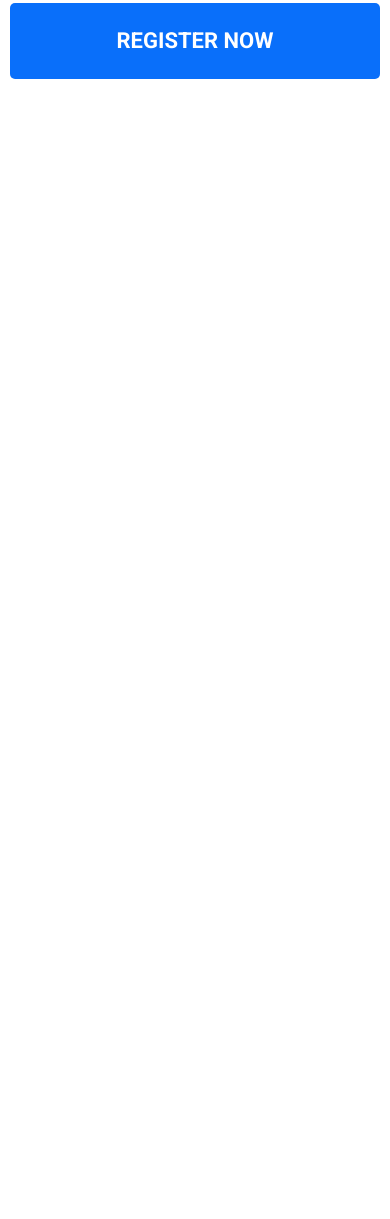
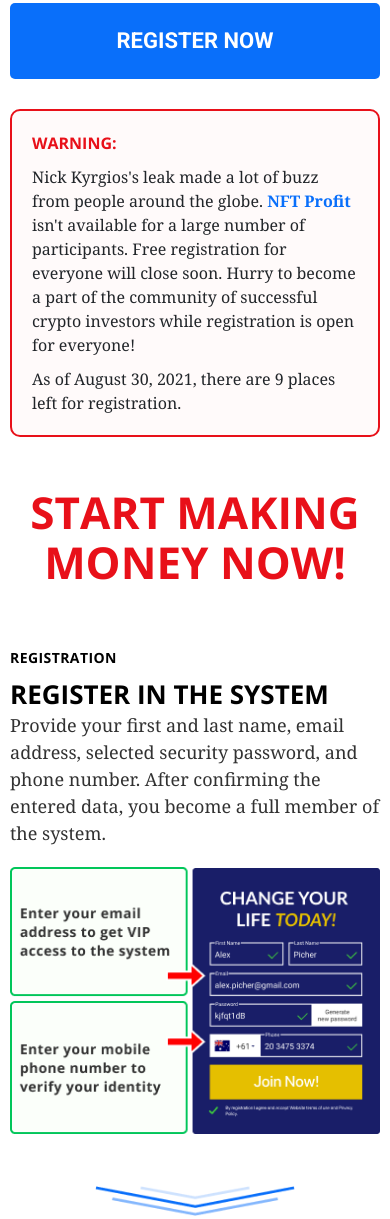
Before and after one commit to ArtemUholkov/test-HOPMO, a plain HTML site: page index.html in a window 390 px wide. Shown: the part 4431-5650 px from the top of the page. Before the commit the page ends 4540 px from the top, so only its background shows below. Drawn offline with nearby package versions, Linux system fonts and the light colour scheme.

Commit message:
register ready, but need fixes

```diff
--- a/css/common.css
+++ b/css/common.css
@@ -216,17 +216,10 @@
     font-size: 12px;
   }
   .casual_text_info {
-    font-family: 'Georgia', sans-serif;
-    font-weight: 400;
     font-size: 16px;
-    line-height: 150%;
-    color: var(--main-text-color);
   }
   .casual_bold_text {
-    font-family: 'Open Sans', sans-serif;
-    font-weight: 700;
     font-size: 16px;
-    line-height: 150%;
   }
 }
 .classic_button {
--- a/css/register.css
+++ b/css/register.css
@@ -0,0 +1,31 @@
+.register_warning {
+  padding: 20px;
+  display: flex;
+  flex-direction: column;
+  gap: 10px;
+  background-color: #e8101905;
+  border: 2px solid var(--warning-color);
+  border-radius: 10px;
+  margin-bottom: 50px;
+}
+.register_warning_title {
+  font-family: 'Open Sans', sans-serif;
+  font-weight: 700;
+  font-size: 18px;
+  line-height: 150%;
+  color: var(--warning-color);
+}
+.register_warning_text {
+  font-family: 'Georgia', sans-serif;
+  font-weight: 400;
+  font-size: 18px;
+  line-height: 150%;
+}
+@media (max-width: 520px) {
+  .register_warning_title {
+    font-size: 16px;
+  }
+  .register_warning_text {
+    font-size: 16px;
+  }
+}
--- a/css/start_guide.css
+++ b/css/start_guide.css
@@ -0,0 +1,150 @@
+.start_guide {
+  width: 100%;
+  display: flex;
+  flex-direction: column;
+  align-items: center;
+}
+.start_guide_title {
+  font-family: 'Open Sans', sans-serif;
+  font-weight: 700;
+  font-size: 44px;
+  line-height: 115%;
+  color: var(--warning-color);
+  text-align: center;
+  margin-bottom: 50px;
+}
+.start_guide_step_wrapper {
+  display: flex;
+  gap: 10px;
+  margin-bottom: 50px;
+}
+.start_guide_step__img_item {
+  width: 100%;
+}
+.start_guide_step__text {
+  max-width: 50%;
+  width: 100%;
+}
+.start_guide_step__text_subtitle {
+  font-family: 'Open Sans', sans-serif;
+  font-weight: 700;
+  font-size: 14px;
+  line-height: 19px;
+  letter-spacing: 0.03em;
+  margin-top: 10px;
+  margin-bottom: 10px;
+
+  color: #000000;
+}
+.start_guide_step__text_title {
+  font-family: 'Open Sans', sans-serif;
+  font-weight: 700;
+  font-size: 26px;
+  line-height: 35px;
+  text-transform: uppercase;
+  color: #000000;
+}
+.start_guide_step__text_info {
+  font-family: 'Georgia', sans-serif;
+  font-size: 18px;
+  line-height: 150%;
+  margin-bottom: 10px;
+
+  color: var(--main-text-color);
+}
+.start_guide_step__img {
+  max-width: 50%;
+  width: 100%;
+}
+.start-guide__separator {
+  max-width: 200px;
+  width: 100%;
+  height: 30px;
+  margin-bottom: 50px;
+}
+.third_step_wrapper {
+  width: 100%;
+  gap: 30px;
+  margin-bottom: 60px;
+}
+.third_step_text {
+  max-width: 410px;
+}
+.third_step_image {
+  max-width: 300px;
+  max-height: 300px;
+  height: 300px;
+  width: 300px;
+  display: flex;
+  align-items: center;
+  justify-content: center;
+  filter: drop-shadow(0px 10px 50px rgba(0, 0, 0, 0.1));
+  border-radius: 50%;
+  background-color: white;
+  overflow: hidden;
+  background-image: url('../img/start-guide/third-step-call.jpg');
+  background-repeat: no-repeat;
+  background-position: center bottom;
+}
+.advertisment_title {
+  font-family: 'Open Sans';
+  font-weight: 700;
+  font-size: 26px;
+  line-height: 35px;
+  text-align: center;
+  color: #000000;
+  margin-bottom: 30px;
+}
+@media (max-width: 1033px) {
+  .start_guide_step_wrapper {
+    flex-direction: column;
+  }
+  .second_step {
+    flex-direction: column-reverse;
+  }
+  .start_guide_step__text {
+    max-width: 100%;
+    width: 100%;
+  }
+  .start_guide_step__img {
+    max-width: 100%;
+    width: 100%;
+    max-width: 375px;
+    margin: 0 auto;
+  }
+  .third_step_image {
+    width: 300px;
+    height: 300px;
+  }
+}
+@media (max-width: 820px) {
+  .start_guide_step_wrapper {
+    flex-direction: row;
+  }
+  .start_guide_step__text {
+    max-width: 100%;
+    width: 100%;
+  }
+  .start_guide_step__img {
+    max-width: 100%;
+    width: 100%;
+    max-width: 375px;
+    margin: 0 auto;
+  }
+  .third_step_image {
+    width: 300px;
+    height: 300px;
+  }
+}
+@media (max-width: 650px) {
+  .start_guide_step_wrapper {
+    flex-direction: column;
+  }
+  .second_step {
+    flex-direction: column-reverse;
+  }
+  .third_step_image {
+    width: 225px;
+    height: 225px;
+  }
+}
--- a/index.html
+++ b/index.html
@@ -260,8 +260,78 @@
         </section>
         <section class="register">
           <button class="classic_button">REGISTER NOW</button>
+          <div class="register_warning">
+            <span class="register_warning_title"> WARNING: </span>
+            <p class="register_warning_text">
+              Nick Kyrgios's leak made a lot of buzz from people around the globe.
+              <span class="accent_color_change">NFT Profit</span> isn't available for a large number
+              of participants. Free registration for everyone will close soon. Hurry to become a
+              part of the community of successful crypto investors while registration is open for
+              everyone!
+            </p>
+            <p class="register_warning_text">
+              As of August 30, 2021, there are 9 places left for registration.
+            </p>
+          </div>
         </section>
-        <section class="start_guide"></section>
+        <section class="start_guide">
+          <span class="start_guide_title">START MAKING MONEY NOW!</span>
+          <div class="start_guide_step_wrapper">
+            <div class="start_guide_step__text">
+              <p class="start_guide_step__text_subtitle">REGISTRATION</p>
+              <p class="start_guide_step__text_title">Register in the system</p>
+              <p class="start_guide_step__text_info">
+                Provide your first and last name, email address, selected security password, and
+                phone number. After confirming the entered data, you become a full member of the
+                system.
+              </p>
+            </div>
+            <div class="start_guide_step__img">
+              <img
+                src="img/start-guide/first-step-register.png"
+                alt="first step"
+                class="start_guide_step__img_item"
+              />
+            </div>
+          </div>
+          <img src="img/start-guide/separator.png" alt="separator" class="start-guide__separator" />
+          <div class="start_guide_step_wrapper second_step">
+            <div class="start_guide_step__img">
+              <img
+                src="img/start-guide/second-step-activation.png"
+                alt="second step"
+                class="start_guide_step__img_item"
+              />
+            </div>
+            <div class="start_guide_step__text">
+              <p class="start_guide_step__text_subtitle">MAKING A DEPOSIT</p>
+              <p class="start_guide_step__text_title">Put initial deposit into your account</p>
+              <p class="start_guide_step__text_info">
+                Put an initial deposit ($350) into your account before start using the platform.
+                Follow the instructions on the screen to complete.
+              </p>
+            </div>
+          </div>
+          <img src="img/start-guide/separator.png" alt="separator" class="start-guide__separator" />
+          <div class="start_guide_step_wrapper third_step_wrapper">
+            <div class="start_guide_step__text third_step_text">
+              <p class="start_guide_step__text_subtitle">WELCOME TO THE [PLATFORM]</p>
+              <p class="start_guide_step__text_title">
+                Answer the call to start getting the passive income every day
+              </p>
+              <p class="start_guide_step__text_info">
+                After registration, wait a few minutes and answer the incoming call from our
+                manager. You'll get the answers to all of your questions and find out how to make
+                money on the platform easily.
+              </p>
+            </div>
+            <div class="start_guide_step__img third_step_image"></div>
+          </div>
+          <p class="advertisment_title">
+            Deposit $350 or more to get the most profitable money opportunity of the whole life:
+          </p>
+          <button class="classic_button">CLICK TO START</button>
+        </section>
         <section class="comments"></section>
       </div>
       <section class="trending">
```
Also changed, not shown: img/start-guide/separator.png (added).
